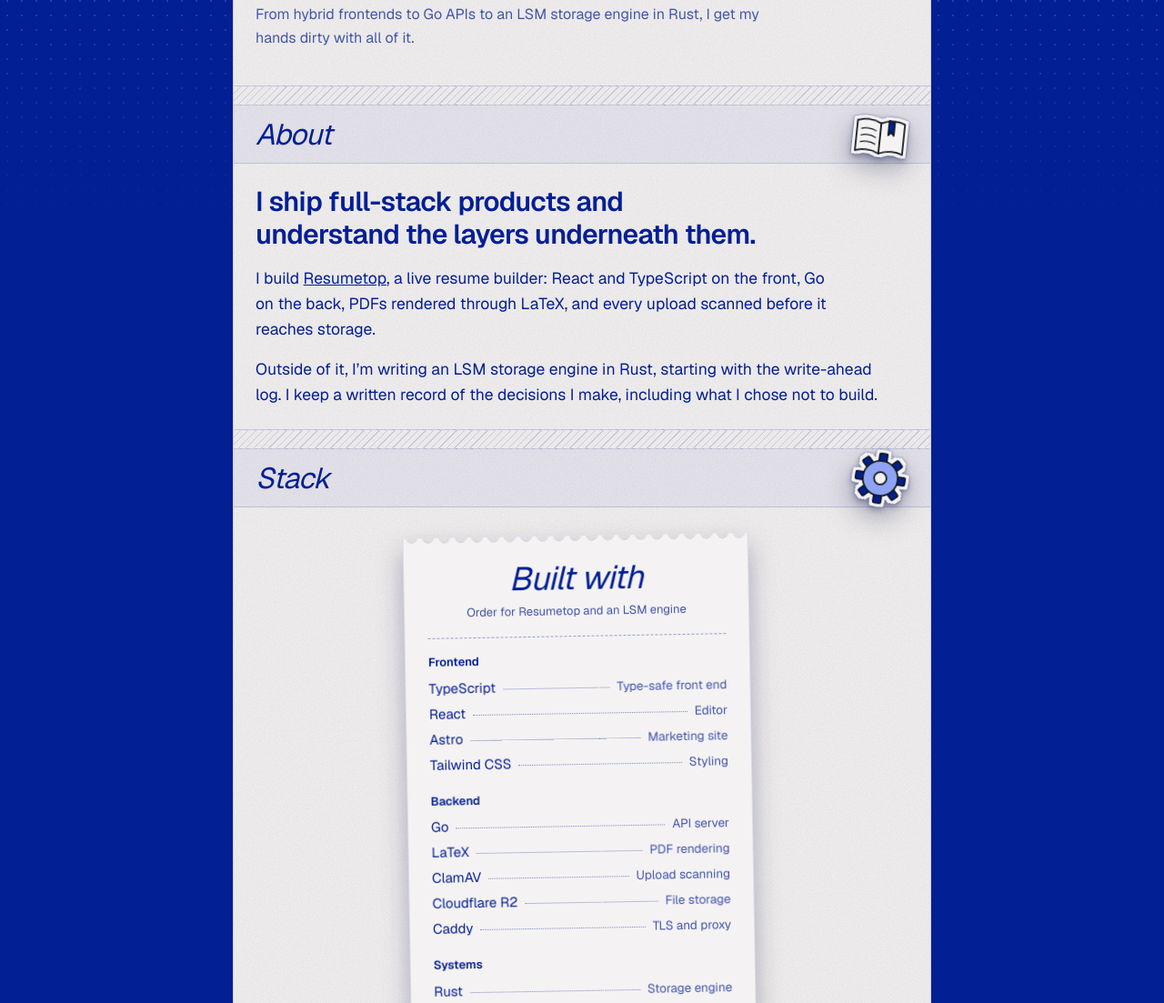
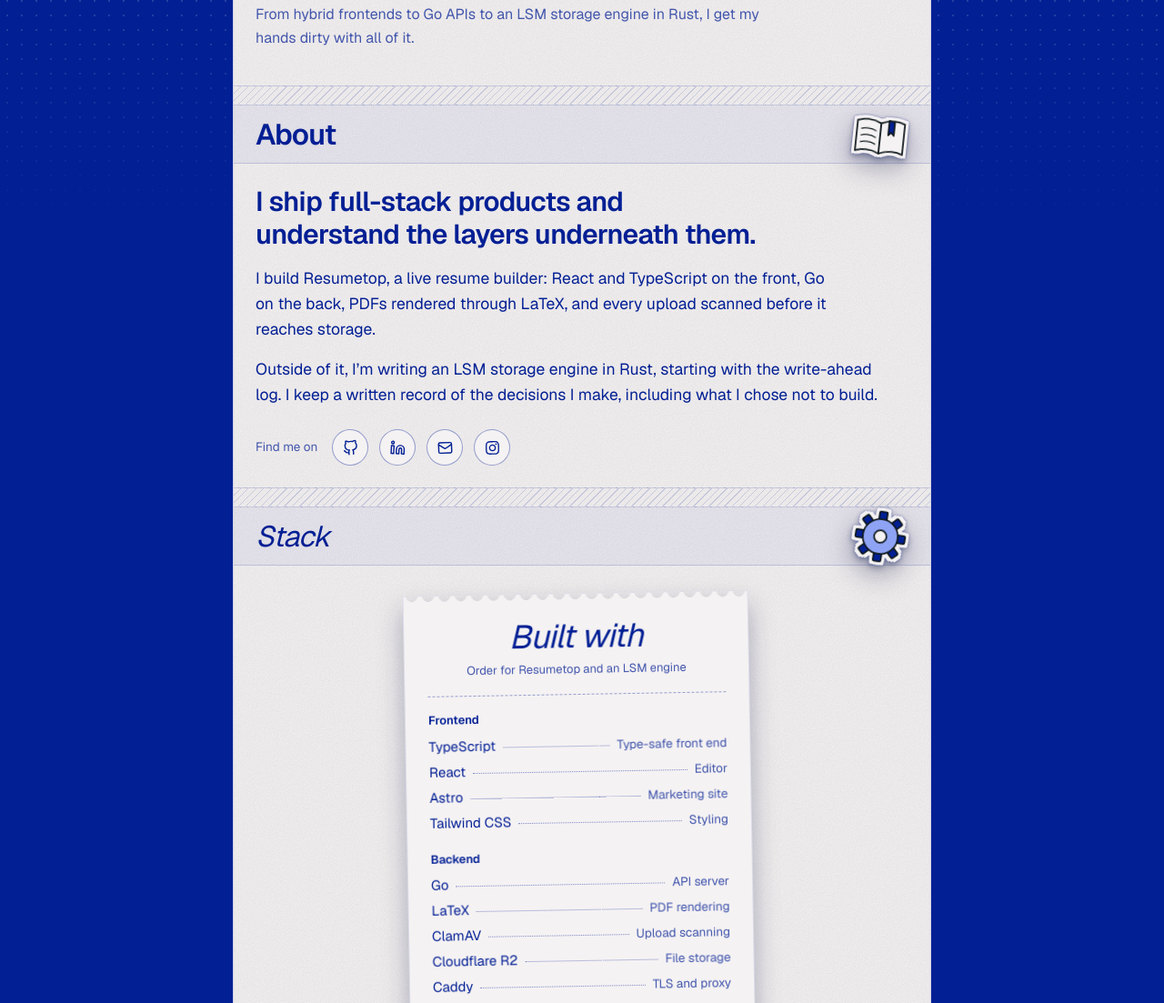
Before and after one commit to Sujal-Jariwala/portfolio, an Astro site: page / in a window 1280 px wide. Shown: the part 535-1638 px from the top of the page at 91% size. Built offline with nearby package versions, Linux system fonts and the light colour scheme; Astro itself is replaced by a stand-in of ours.

Commit message:
add socials on about and insta in contact

```diff
--- a/src/components/About.tsx
+++ b/src/components/About.tsx
@@ -1,4 +1,5 @@
 import { BookIcon } from "./Stickers";
+import { Socials } from "./Socials";
 
 export const About = () => {
   return (
@@ -6,7 +7,7 @@ export const About = () => {
       <div className="hatch" aria-hidden="true" />
 
       <div className="flex min-h-16 items-center justify-between gap-3 border-b border-line bg-band px-[18px] py-2 sm:px-6">
-        <h2 className="m-0 text-[32px] italic leading-none font-normal tracking-[-0.025em]">
+        <h2 className="m-0 text-[32px] leading-none font-semibold tracking-[-0.025em]">
           About
         </h2>
         <BookIcon className="-my-2.5" style={{ "--w": "62px", "--r": "6deg" }} />
@@ -17,13 +18,14 @@ export const About = () => {
           I ship full-stack products and understand the layers underneath them.
         </p>
         <p className="m-0 max-w-[60ch] text-[17.5px] text-pretty">
-          I build <a className="underline" href="https://resumetop.net" target="_blank">Resumetop</a>, a live resume builder: React and TypeScript on the front, Go on the
+          I build Resumetop, a live resume builder: React and TypeScript on the front, Go on the
           back, PDFs rendered through LaTeX, and every upload scanned before it reaches storage.
         </p>
         <p className="m-0 max-w-[60ch] text-[17.5px] text-pretty">
           Outside of it, I’m writing an LSM storage engine in Rust, starting with the write-ahead
           log. I keep a written record of the decisions I make, including what I chose not to build.
         </p>
+        <Socials />
       </div>
     </section>
   );
--- a/src/components/Contact.tsx
+++ b/src/components/Contact.tsx
@@ -2,6 +2,7 @@ import { useRef, useState } from "react";
 import { ArrowUpRight, Copy, Mail } from "lucide-react";
 import { FiGithub, FiLinkedin } from "react-icons/fi";
 import { Postcard } from "./Stickers";
+import { FaInstagram } from "react-icons/fa";
 
 const EMAIL = "thisisjariwalasujal@gmail.com";
 
@@ -19,6 +20,12 @@ const SOCIALS = [
     href: "https://www.linkedin.com/in/sujal-jariwala-b9b814267/",
   },
   { name: "Email", Icon: Mail, handle: EMAIL, href: `mailto:${EMAIL}`, copy: true },
+  {
+    name: "Instagram",
+    Icon: FaInstagram,
+    handle: "https://www.instagram.com/thebitpenguin/?hl=en",
+    tilt: "-rotate-[1deg]"
+  }
 ];
 
 export const Contact = () => {
--- /dev/null
+++ b/src/components/Socials.tsx
@@ -0,0 +1,64 @@
+import { Mail } from "lucide-react";
+import { FiGithub, FiLinkedin } from "react-icons/fi";
+import { FaInstagram } from "react-icons/fa";
+
+const LINKS = [
+    {
+        name: "GitHub",
+        Icon: FiGithub,
+        href: "https://github.com/Sujal-Jariwala",
+        tilt: "-rotate-[4deg]",
+    },
+    {
+        name: "LinkedIn",
+        Icon: FiLinkedin,
+        href: "https://www.linkedin.com/in/sujal-jariwala-b9b814267/",
+        tilt: "rotate-[3deg]",
+    },
+    {
+        name: "Email",
+        Icon: Mail,
+        href: "mailto:thisisjariwalasujal@gmail.com",
+        tilt: "-rotate-[2deg]",
+    },
+    {
+        name: "Instagram",
+        Icon: FaInstagram,
+        href: "https://www.instagram.com/thebitpenguin/?hl=en",
+        tilt: "-rotate-[1deg]"
+    }
+];
+
+// One easing for everything: fast start, long soft landing, no overshoot.
+const glide = "duration-500 ease-[cubic-bezier(0.22,1,0.36,1)]";
+
+// Dock-style magnify. The hovered sticker swells and straightens, and its two
+// neighbours lean in a little. Only transforms, colours and borders animate,
+// and they all ease together, so there is no hard switch anywhere.
+export const Socials = () => (
+    <nav aria-label="Socials" className="flex items-center gap-4 pt-2">
+        <span className="text-[13.5px] text-mute">Find me on</span>
+        <ul className="m-0 flex list-none gap-3 p-0">
+            {LINKS.map(({ name, Icon, href, tilt }) => {
+                const external = href.startsWith("http");
+                return (
+                    <li
+                        key={name}
+                        className={`group origin-bottom transition-transform ${glide} hover:scale-[1.3] has-[+li:hover]:scale-110 [li:hover+&]:scale-110`}
+                    >
+                        <a
+                            href={href}
+                            aria-label={name}
+                            title={name}
+                            target={external ? "_blank" : undefined}
+                            rel={external ? "noopener noreferrer" : undefined}
+                            className={`grid size-10 place-items-center rounded-full border border-line-strong bg-panel text-ink no-underline transition-[rotate,color,border-color] ${glide} group-hover:rotate-0 group-hover:border-acc group-hover:text-acc ${tilt}`}
+                        >
+                            <Icon size={17} aria-hidden="true" />
+                        </a>
+                    </li>
+                );
+            })}
+        </ul>
+    </nav>
+);
```
